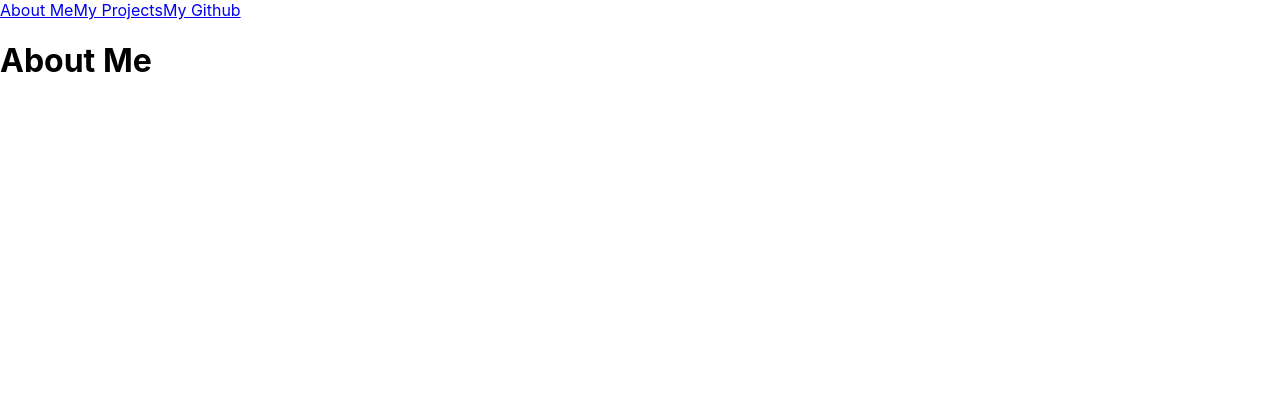
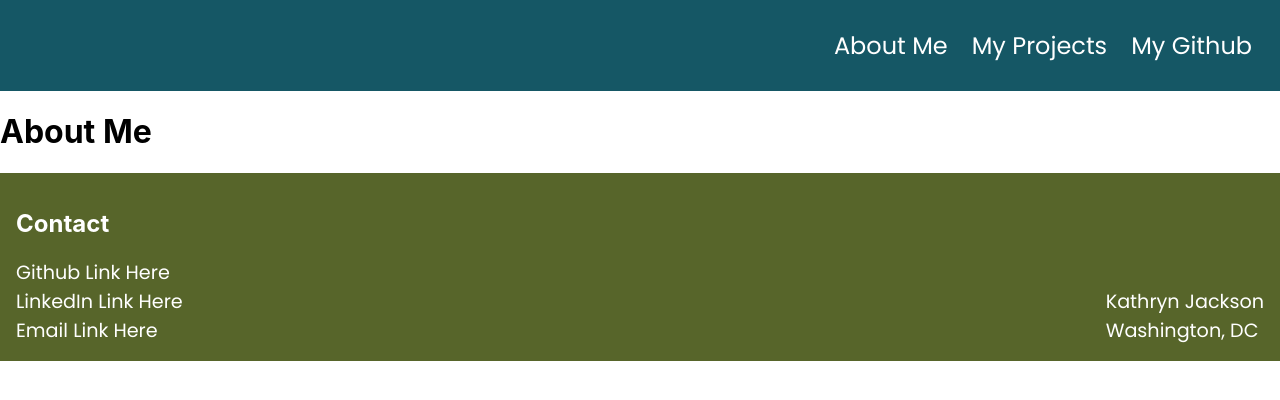
Before and after one commit to kathrynljackson/personal-website, a React (Create React App) app: page /aboutme in a window 1280 px wide. Shown: the top 400 px of the page. Built offline with nearby package versions, Linux system fonts and the light colour scheme.

Commit message:
Format Header, Render Footer

```diff
--- a/package.json
+++ b/package.json
@@ -6,6 +6,7 @@
     "@testing-library/jest-dom": "^5.11.9",
     "@testing-library/react": "^11.2.5",
     "@testing-library/user-event": "^12.7.1",
+    "node-sass": "^5.0.0",
     "react": "^17.0.1",
     "react-dom": "^17.0.1",
     "react-router-dom": "^5.2.0",
--- a/public/index.html
+++ b/public/index.html
@@ -1,6 +1,10 @@
 <!DOCTYPE html>
 <html lang="en">
   <head>
+    <link rel="preconnect" href="https://fonts.gstatic.com">
+<link href="https://fonts.googleapis.com/css2?family=Abril+Fatface&display=swap" rel="stylesheet">
+<link rel="preconnect" href="https://fonts.gstatic.com">
+<link href="https://fonts.googleapis.com/css2?family=Poppins:ital,wght@0,100;0,200;0,300;0,400;0,500;1,100;1,200;1,300;1,400;1,500&display=swap" rel="stylesheet">
     <meta charset="utf-8" />
     <link rel="icon" href="%PUBLIC_URL%/favicon.ico" />
     <meta name="viewport" content="width=device-width, initial-scale=1" />
--- a/src/App.js
+++ b/src/App.js
@@ -5,7 +5,8 @@ import Header from './Header/Header.js'
 import Homepage from './Homepage/Homepage.js'
 import React from 'react';
 import MyProjects from './MyProjects/MyProjects.js';
-import AboutMe from './AboutMe/AboutMe.js'
+import AboutMe from './AboutMe/AboutMe.js';
+import Footer from './Footer/Footer.js';
 
 
 function App() {
@@ -22,6 +23,7 @@ function App() {
           <AboutMe />
         )} />
       </Router>
+      <Footer />
     </div>
   )
 }
--- /dev/null
+++ b/src/Footer/Footer.js
@@ -0,0 +1,23 @@
+import React from 'react';
+import { Component } from 'react';
+import './Footer.scss';
+
+function Footer() {
+    return(
+            <footer className='footer-nav'>
+                <section className='contact-info-2'>
+                    <h1>Contact</h1>
+                    <a>Github Link Here</a>
+                    <a>LinkedIn Link Here</a>
+                    <a>Email Link Here</a>
+                </section>
+                <section className='contact-info-1'>
+                    <a>Kathryn Jackson</a>
+                    <a>Washington, DC</a>
+                </section>
+            </footer>
+    )
+}
+
+
+export default Footer;
--- /dev/null
+++ b/src/Footer/Footer.scss
@@ -0,0 +1,35 @@
+$plum: #4D2C3D;
+$ornate: #AB9353;
+$olive: #57652A;
+$bluebell: #155765;
+
+.footer-nav {
+    padding: 1em;
+    display: flex;
+    flex-direction: row;
+    justify-content: space-between;
+    background-color: $olive;
+
+    .contact-info-1 {
+        display: flex;
+        flex-direction: column;
+        justify-content: flex-end;
+    }
+
+    .contact-info-2 {
+        display: flex;
+        flex-direction: column;
+        justify-content: flex-start;
+    }
+
+    a {
+        font-family: 'Poppins', sans-serif, 'light';
+        color: white;
+        font-size: 1.2em;
+        font-weight: 400;
+    }
+
+    h1 {
+        color: white;
+    }
+}
--- a/src/Header/Header.js
+++ b/src/Header/Header.js
@@ -1,6 +1,6 @@
 import React from 'react';
 import { Component } from 'react';
-import './Header.css';
+import './Header.scss';
 
 function Header() {
 
--- /dev/null
+++ b/src/Header/Header.scss
@@ -0,0 +1,27 @@
+$plum: #4D2C3D;
+$ornate: #AB9353;
+$olive: #57652A;
+$bluebell: #155765;
+
+.header-nav {
+    padding: 1em;
+    display: flex;
+    justify-content: flex-end;
+    background-color: $bluebell;
+
+
+    a {
+        font-family: 'Poppins', sans-serif, 'light';
+        text-decoration: none;
+        padding: .5em;
+        color: white;
+        font-size: 1.5em;
+        font-weight: 400;
+    }
+
+    a:hover {
+        text-decoration: underline $ornate;
+        color: white;
+        display: inline-block;
+    }
+}
```
Also changed, not shown: src/Header/Header.css (deleted).
